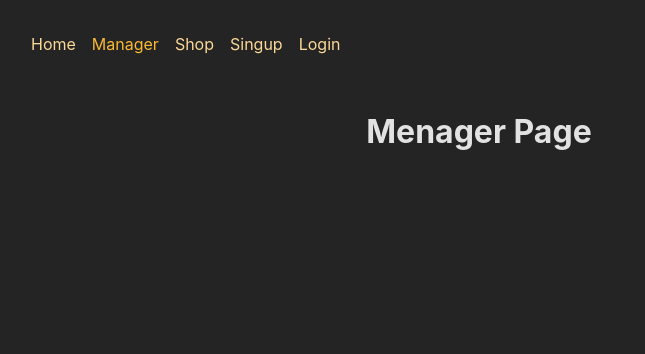
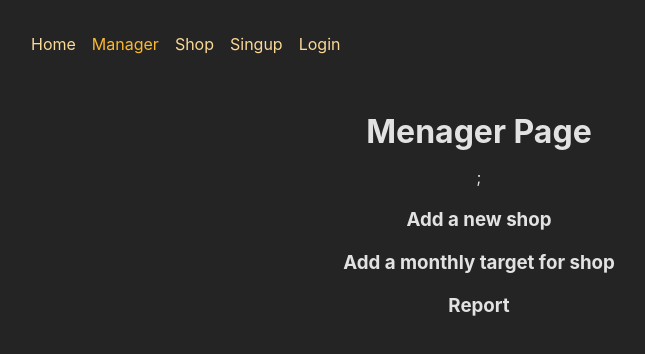
Before and after one commit to TomaszKoniecznyIT/tgb, a React (Create React App) app: page /manager in a window 1280 px wide. Shown: the top 354 px of the page, without its empty margins (161-806 px from the left). Built offline with nearby package versions, Linux system fonts and the light colour scheme.

Commit message:
adding option names

```diff
--- a/src/pages/Manager.js
+++ b/src/pages/Manager.js
@@ -1,5 +1,16 @@
 function ManagerPage() {
-  return <h1>Menager Page</h1>;
+  return (
+    <>
+      <div>
+        <h1>Menager Page</h1>;
+      </div>
+      <div>
+        <h3>Add a new shop</h3>
+        <h3>Add a monthly target for shop</h3>
+        <h3>Report</h3>
+      </div>
+    </>
+  );
 }
 
 export default ManagerPage;
--- a/src/pages/Shop.js
+++ b/src/pages/Shop.js
@@ -1,5 +1,15 @@
 function ShopPage() {
-  return <h1>Shop Page</h1>;
+  return (
+    <>
+      <div>
+        <h1>Shop Page</h1>;
+      </div>
+      <div>
+        <h3>Add daily sales</h3>
+        <h3>Report</h3>
+      </div>
+    </>
+  );
 }
 
 export default ShopPage;
```
